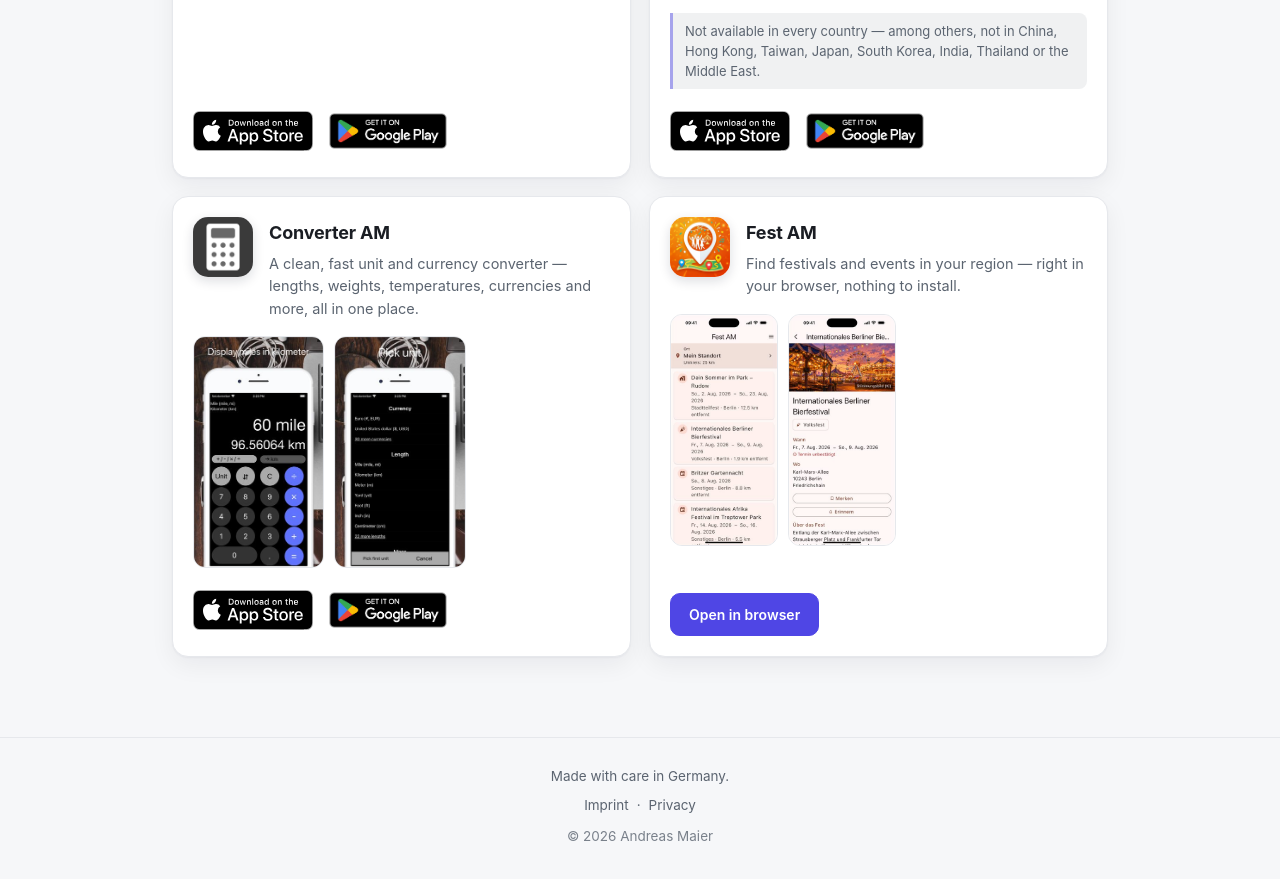
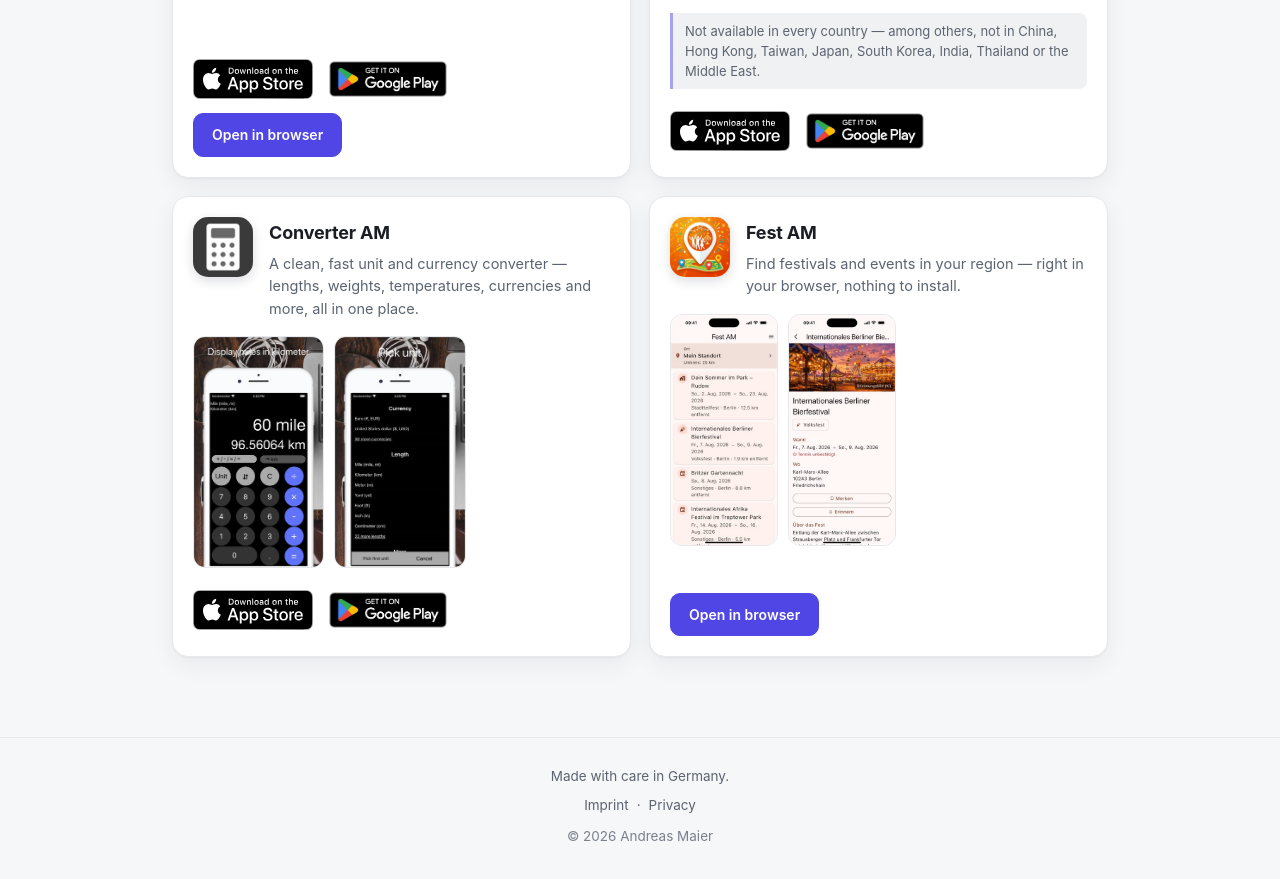
Before and after one commit to Tokeyme/amapps, a plain HTML site: page index.html in a window 1280 px wide. Shown: the part 790-1669 px from the top of the page. Drawn offline with Linux system fonts and the light colour scheme.

Commit message:
Podcast AM: Knopf „Im Browser“ zur Web-Version
Wie bei Fest AM: führt auf https://podcast.amapps.app, das seit
01.11.2026 live ist. Von Andreas freigegeben.

Co-Authored-By: Claude Opus 5.5 <noreply@anthropic.com>

```diff
--- a/index.html
+++ b/index.html
@@ -61,6 +61,7 @@
             <a class="badge-link" href="https://play.google.com/store/apps/details?id=com.podcastam.podcast_am" target="_blank" rel="noopener">
               <img class="badge badge-google" src="assets/badges/google-en.png" alt="Get it on Google Play" data-badge="google" width="646" height="250" />
             </a>
+            <a class="store store-primary" href="https://podcast.amapps.app" target="_blank" rel="noopener" data-i18n="btn_web">Open in browser</a>
           </div>
         </article>
 
```
